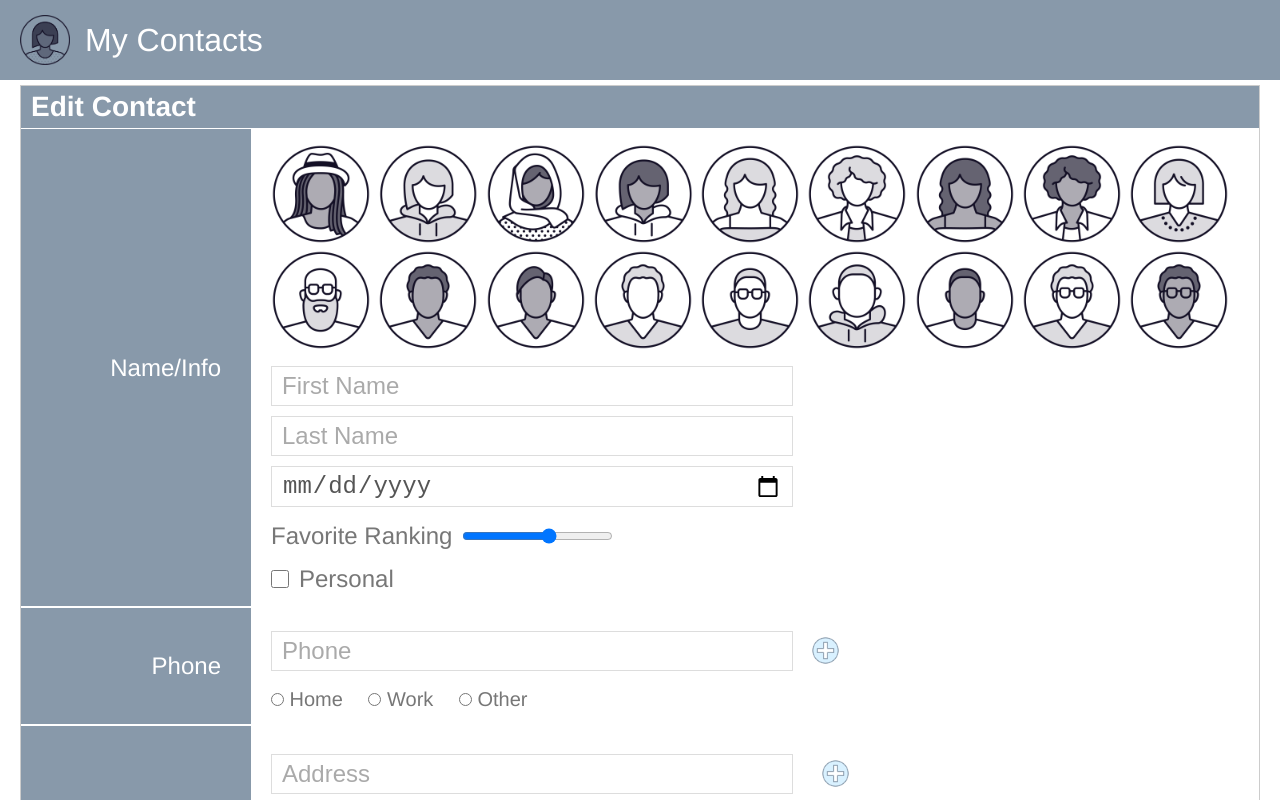
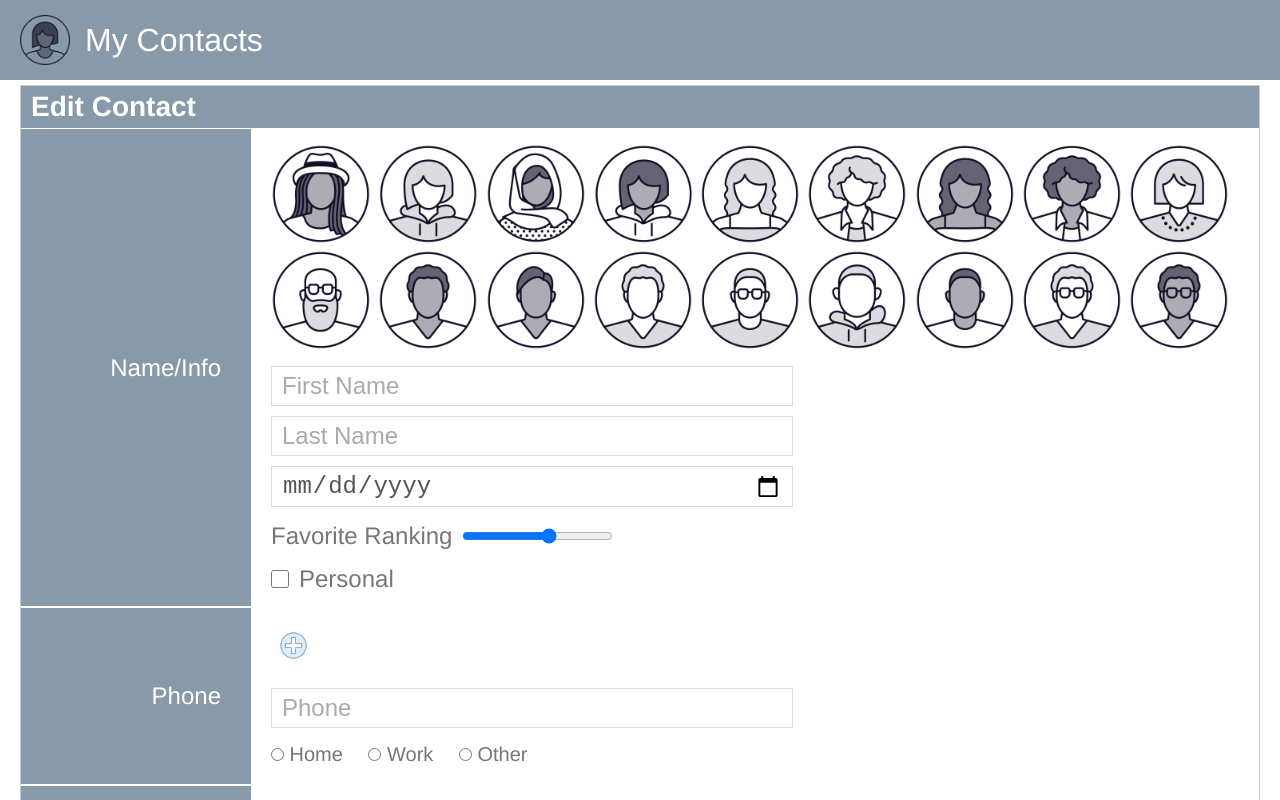
Before and after one commit to elainez/ReactiveFormCodeAlong, an Angular app: page /contacts/edit in a window 1280 px wide. Shown: the top 800 px of the page. Built offline with nearby package versions, Linux system fonts and the light colour scheme; what angular-in-memory-web-api would draw is missing.

Commit message:
adding phone form array

```diff
--- a/src/app/contact-list/contact-list.component.html
+++ b/src/app/contact-list/contact-list.component.html
@@ -19,7 +19,7 @@
       <ng-container *ngIf="favoriteContacts.length > 0">
         <tr *ngFor="let contact of favoriteContacts" [routerLink]="['/contacts/edit', contact.id]">
           <td>{{contact.firstName}} {{contact.lastName}}</td>
-          <td><span *ngIf="contact.phone">{{contact.phone.phoneNumber}}</span></td>
+          <td><span *ngIf="contact.phones">{{contact.phones[0].phoneNumber}}</span></td>
           <td *ngIf="contact.address">
             {{contact.address.streetAddress}}, {{contact.address.city}},
             {{contact.address.state}},
@@ -45,7 +45,7 @@
       <ng-container *ngIf="contacts.length > 0">
         <tr *ngFor="let contact of contacts" [routerLink]="['/contacts/edit', contact.id]">
           <td>{{contact.firstName}} {{contact.lastName}}</td>
-          <td><span *ngIf="contact.phone">{{contact.phone.phoneNumber}}</span></td>
+          <td><span *ngIf="contact.phones[0]">{{contact.phones[0].phoneNumber}}</span></td>
           <td *ngIf="contact.address">
             {{contact.address.streetAddress}}, {{contact.address.city}},
             {{contact.address.state}},
--- a/src/app/contacts/contact.model.ts
+++ b/src/app/contacts/contact.model.ts
@@ -6,7 +6,7 @@ export interface Contact {
   lastName: string,
   dateOfBirth: Date | null,
   favoritesRanking: number | null,
-  phone: Phone,
+  phones: Phone[],
   address: Address,
   notes: string,
 }
--- a/src/app/contacts/in-memory-contacts.service.ts
+++ b/src/app/contacts/in-memory-contacts.service.ts
@@ -7,12 +7,16 @@ export class InMemoryContactsApi implements InMemoryDbService {
       {
         id: '5CehW',
         icon: '',
-        personal:true,
+        personal: true,
         firstName: 'Percival',
         lastName: 'Doodleplumb',
         dateOfBirth: new Date('1994/05/05'),
         favoritesRanking: 0,
-        phone: { phoneNumber: '555-765-4321', phoneType: 'mobile' },
+        phones: [
+          { phoneNumber: '555-765-4321', phoneType: 'other' },
+          { phoneNumber: '335-125-5987', phoneType: 'work' },
+          { phoneNumber: '125-598-3357', phoneType: 'home' }
+        ],
         address: {
           streetAddress: '777 Whimsy Lane',
           city: 'Gleeberg City',
@@ -20,17 +24,20 @@ export class InMemoryContactsApi implements InMemoryDbService {
           postalCode: 'A4321',
           addressType: 'home',
         },
-        notes:"this si stheh lkhdajfkl hjhdf "
+        notes: "this si stheh lkhdajfkl hjhdf "
       },
       {
         id: 'A6rwe',
         icon: '',
-        personal:false,
+        personal: false,
         firstName: 'Mortimer',
         lastName: 'Flungford',
         dateOfBirth: new Date('1988/10/05'),
         favoritesRanking: 0,
-        phone: { phoneNumber: '555-877-5678', phoneType: 'mobile' },
+        phones: [
+          { phoneNumber: '555-877-5678', phoneType: 'other' },
+          { phoneNumber: '678-555-8775', phoneType: 'work' }
+        ],
         address: {
           streetAddress: '543 Lullaby Lane',
           city: 'Sleepytown',
@@ -38,17 +45,20 @@ export class InMemoryContactsApi implements InMemoryDbService {
           postalCode: 'F2231',
           addressType: 'other'
         },
-        notes:"this si stheh lkhdajfkl hjhdf "
+        notes: "this si stheh lkhdajfkl hjhdf "
       },
       {
         id: '3bNGA',
         icon: '',
-        personal:false,
+        personal: false,
         firstName: 'Wanda',
         lastName: 'Giggleworth',
         dateOfBirth: new Date('1986/11/08'),
         favoritesRanking: 1,
-        phone: { phoneNumber: '555-123-4567', phoneType: 'mobile' },
+        phones: [
+          { phoneNumber: '555-123-4567', phoneType: 'other' },
+          { phoneNumber: '456-555-7123', phoneType: 'home' },
+        ],
         address: {
           streetAddress: '123 Merriment Avenue',
           city: 'Dorado City',
@@ -56,7 +66,7 @@ export class InMemoryContactsApi implements InMemoryDbService {
           postalCode: 'Z2345',
           addressType: 'work'
         },
-        notes:"this si stheh lkhdajfkl hjhdf "
+        notes: "this si stheh lkhdajfkl hjhdf "
       },
     ]
 
--- a/src/app/edit-contact/edit-contact.component.html
+++ b/src/app/edit-contact/edit-contact.component.html
@@ -26,10 +26,11 @@
     </section>
     <section>
       <nav>Phone</nav>
-      <div class="flex-column" formGroupName="phone">
+      <div formArrayName="phones">
+        <img src="/assets/plus-grey-blue.png" class="add" (click)="addPhoneGroup()"/>
+        <div *ngFor="let phone of contactForm.controls.phones.controls; let i = index" [formGroupName]="i" class="flex-column">
           <div class="flex-group">
             <input placeholder="Phone" formControlName="phoneNumber" />
-          <img src="/assets/plus-grey-blue.png" class="add" />
           </div>
           <div class="radio">
             <!-- <input type="radio" formControlName="phoneType" value="mobile"> Mobile
@@ -38,6 +39,7 @@
             <span *ngFor="let type of phoneTypes">
               <input type="radio" [value]="type.value" formControlName="phoneType"> {{type.title}}
             </span>
+          </div>
         </div>
       </div>
     </section>
--- a/src/app/edit-contact/edit-contact.component.ts
+++ b/src/app/edit-contact/edit-contact.component.ts
@@ -1,5 +1,5 @@
 import { Component, OnInit } from '@angular/core';
-import { FormBuilder, FormControl, FormGroup, Validators } from '@angular/forms';
+import { FormArray, FormBuilder, FormControl, FormGroup, Validators } from '@angular/forms';
 import { ActivatedRoute } from '@angular/router';
 import { ContactsService } from '../contacts/contacts.service';
 import { Router } from '@angular/router';
@@ -26,16 +26,13 @@ export class EditContactComponent implements OnInit {
   contactForm = this.fb.nonNullable.group(
     {
       id: '',
-      icon:'',
+      icon: '',
       personal: false,
-      firstName: ['', [Validators.required, Validators.minLength(3),noWhiteSpaceValidator]],
+      firstName: ['', [Validators.required, Validators.minLength(3), noWhiteSpaceValidator]],
       lastName: '',
       dateOfBirth: <Date | null>(null),
       favoritesRanking: <number | null>null,
-      phone: this.fb.nonNullable.group({
-        phoneNumber: '',
-        phoneType: ''
-      }),
+      phones: this.fb.array([this.createPhoneGroup()]),
       address: this.fb.nonNullable.group({
         streetAddress: ['', [Validators.required, noWhiteSpaceValidator]],
         city: ['', Validators.required],
@@ -43,7 +40,7 @@ export class EditContactComponent implements OnInit {
         postalCode: ['', Validators.required],
         addressType: ['', Validators.required],
       }),
-      notes: ['', restrictedWordValidator(['foo','tie'])]
+      notes: ['', restrictedWordValidator(['foo', 'tie'])]
     }
   );
 
@@ -57,6 +54,10 @@ export class EditContactComponent implements OnInit {
           return
         //since the shape of our contact interface matches the shape of our form model, I can just pass in our contact right here. And this single contactForm.setValue call replaces all of these calls down here
         // console.log(contact.dateOfBirth, typeof(this.contactForm.controls.dateOfBirth.value));
+        for (let i = 1; i < contact.phones.length; i++) {
+          this.contactForm.controls.phones.push(this.createPhoneGroup());
+        }
+
         this.contactForm.setValue(contact);
 
         //please note a form model has another method called patchValue that allows you to set values of only a few properties on your form model
@@ -125,14 +126,24 @@ export class EditContactComponent implements OnInit {
     return this.contactForm.controls.firstName;
   }
 
-  get streetAddress(){
+  get streetAddress() {
     return this.contactForm.controls.address.controls.streetAddress;
   }
 
-  get notes(){
+  get notes() {
     return this.contactForm.controls.notes;
   }
 
+  createPhoneGroup() {
+    return this.fb.nonNullable.group({
+      phoneNumber: '',
+      phoneType: ''
+    });
+  }
+
+  addPhoneGroup(){
+    this.contactForm.controls.phones.controls.push(this.createPhoneGroup());
+  }
   saveContact() {
     //this.contactForm.getRawValue() ----This will force my FormGroup to return all properties even if their associated input elements are disabled.
     // or
@@ -144,6 +155,4 @@ export class EditContactComponent implements OnInit {
     }
     )
   }
-
-
 }
```
Lines whose indentation alone changed are shown as unchanged.
